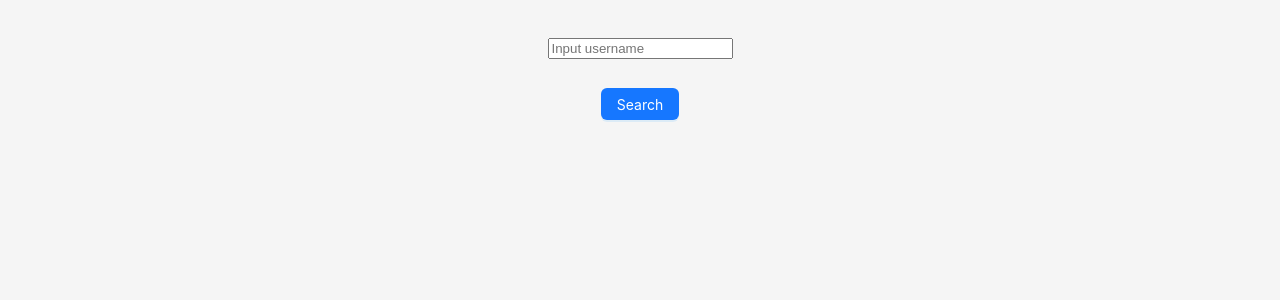
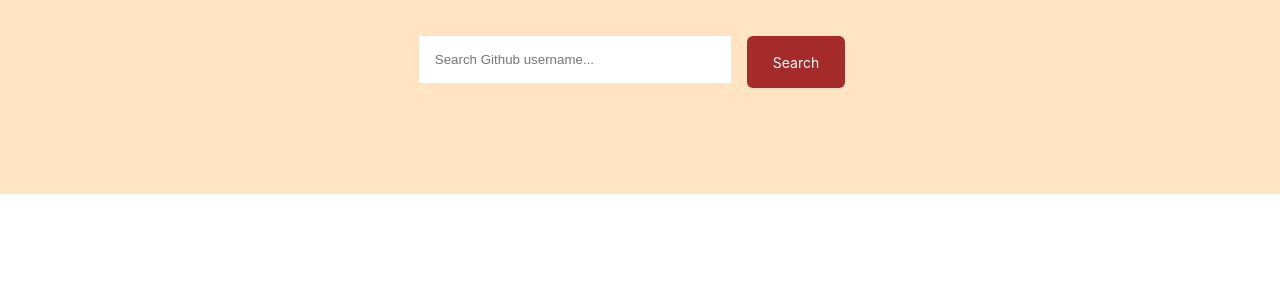
Before and after one commit to arnazmursidp/atask-test, a React (Vite) app: page / in a window 1280 px wide. Shown: the top 300 px of the page. Built offline with nearby package versions, Linux system fonts and the light colour scheme.

Commit message:
feat(styling): done styling

```diff
--- a/src/App.css
+++ b/src/App.css
@@ -1,6 +1,4 @@
 #root {
-  max-width: 1280px;
   margin: 0 auto;
-  padding: 2rem;
   text-align: center;
 }
--- a/src/components/CardRepository.tsx
+++ b/src/components/CardRepository.tsx
@@ -1,4 +1,4 @@
-import { Card, Col, Row } from "antd"
+import { Card, Col, Row, Spin } from "antd"
 import { StarFilled } from '@ant-design/icons';
 import type { RepositoryResponse } from "../helpers/types";
 
@@ -11,19 +11,19 @@ type Props = {
 const CardRepository = ({ isLoadingRepositories, isFetchingRepositories, repositories }: Props) => {
   return isLoadingRepositories || isFetchingRepositories
     ?
-      <p>Loading Repositories</p>
+      <Spin spinning={isFetchingRepositories || isLoadingRepositories} />
     :
       <Row gutter={[8, 8]}>
         {
-          repositories?.map((repo, index) => (
+          repositories?.length ?? 0 ? repositories?.map((repo, index) => (
             <Col key={index} xs={24} md={8} lg={8}>
               <Card
                 style={{ minHeight: '200px' }}
-                title={<p style={{ marginLeft: '36px' }}>{repo.name}</p>}
+                title={<p style={{ marginLeft: '36px', textOverflow: 'ellipsis', whiteSpace: 'nowrap', overflow: 'hidden', width: '150px' }}>{repo.name}</p>}
                 extra={
                 <span>
+                  <StarFilled style={{marginLeft: '8px' }} />
                   {repo.stargazers_count}
-                  <StarFilled style={{marginLeft: '8px' }} />
                 </span>}
               >
                 {repo.name} <br />
@@ -31,8 +31,12 @@ const CardRepository = ({ isLoadingRepositories, isFetchingRepositories, reposit
               </Card>
             </Col>
           ))
+          :
+            <Col span={24}>
+              <p style={{ textAlign: 'center', fontWeight: 'bold' }}>No repositories found</p>
+            </Col>
         }
-    </Row>
+      </Row>
 }
 
 export default CardRepository
--- a/src/components/ListSection.tsx
+++ b/src/components/ListSection.tsx
@@ -52,10 +52,10 @@ const ListSection = () => {
   if (!usernames) return null
 
   return (
-    <>
+    <div style={{ borderRadius: '8px', maxWidth: '880px', margin: '0 auto', background: 'white', marginTop: '-72px', padding: '16px', paddingBottom: '32px' }}>
       {contextHolder}
-      {isLoadingUsername || isFetchingUsername ? <p>loading</p> : <Collapse items={collapseItems} accordion onChange={onChangeCollapse}></Collapse>}
-    </>
+      <Collapse items={collapseItems} accordion onChange={onChangeCollapse}></Collapse>
+    </div>
   )
 }
 
--- /dev/null
+++ b/src/components/SearchSection/index.css
@@ -0,0 +1,27 @@
+header {
+  width: 100%;
+  background-color: bisque;
+  padding: 36px 0px;
+  margin-bottom: 32px;
+}
+
+input {
+  border: none;
+  padding: 16px;
+  width: 280px;
+}
+
+.button {
+  background-color: brown;
+  padding: 25px;
+}
+
+.form {
+  justify-content: center;
+}
+
+.ant-form-item-explain-error {
+  font-size: 16px;
+  font-weight: 500;
+  text-align: left;
+}
--- a/src/components/SearchSection.tsx
+++ b/src/components/SearchSection/index.tsx
@@ -1,5 +1,6 @@
-import { Button, Form, type FormProps } from "antd";
-import { useFetchUsername } from "../hooks/useFetchUsername"
+import { Button, Form, Spin, type FormProps } from "antd";
+import { useFetchUsername } from "../../hooks/useFetchUsername"
+import './index.css'
 
 type FieldType = {
   username?: string;
@@ -16,12 +17,13 @@ const SearchSection = () => {
   };
 
   return (
-    <>
+    <header>
       <Form
         form={form}
-        layout="vertical"
+        layout="inline"
         onFinish={onFinish}
         autoComplete="off"
+        className="form"
       >
         <Form.Item<FieldType>
           name="username"
@@ -33,13 +35,19 @@ const SearchSection = () => {
               setIsSearchEnabled(false);
               setUsername(event.target.value)
             }}
-            placeholder="Input username"
+            placeholder="Search Github username..."
           />
         </Form.Item>
-        <Button type="primary" htmlType="submit">Search</Button>
+        <Form.Item>
+          <Button className="button" type="primary" htmlType="submit">Search</Button>
+        </Form.Item>
       </Form>
-      {!isLoading && !isFetching && (data?.items?.length ?? 0) > 0 && <p>Showing users for {isSearchEnabled ? username : '...'}</p>}
-    </>
+      <Spin fullscreen spinning={isLoading || isFetching} />
+      {!isLoading && !isFetching && (data?.items?.length ?? 0) > 0
+        ? <p>Showing users for <strong>{isSearchEnabled ? username : '...'}</strong></p>
+        : <div style={{ height: '70px' }}></div>
+      }
+    </header>
   )
 }
 
--- a/src/helpers/api.ts
+++ b/src/helpers/api.ts
@@ -23,7 +23,7 @@ const instance = () => {
 }
 
 const apiList = {
-  getUsernames: (username: string) => instance().get<UsernameResponse>(`/search/users?per_page=10&page=1&q=${username}`),
+  getUsernames: (username: string) => instance().get<UsernameResponse>(`/search/users?per_page=20&page=1&q=${username}`),
   getReposByUsername: (username: string) => instance().get<RepositoryResponse>(`/users/${username}/repos`),
 }
 
--- a/src/index.css
+++ b/src/index.css
@@ -2,7 +2,6 @@
   font-family: system-ui, Avenir, Helvetica, Arial, sans-serif;
   line-height: 1.5;
   font-weight: 400;
-  background-color: whitesmoke;
 
   font-synthesis: none;
   text-rendering: optimizeLegibility;
```
